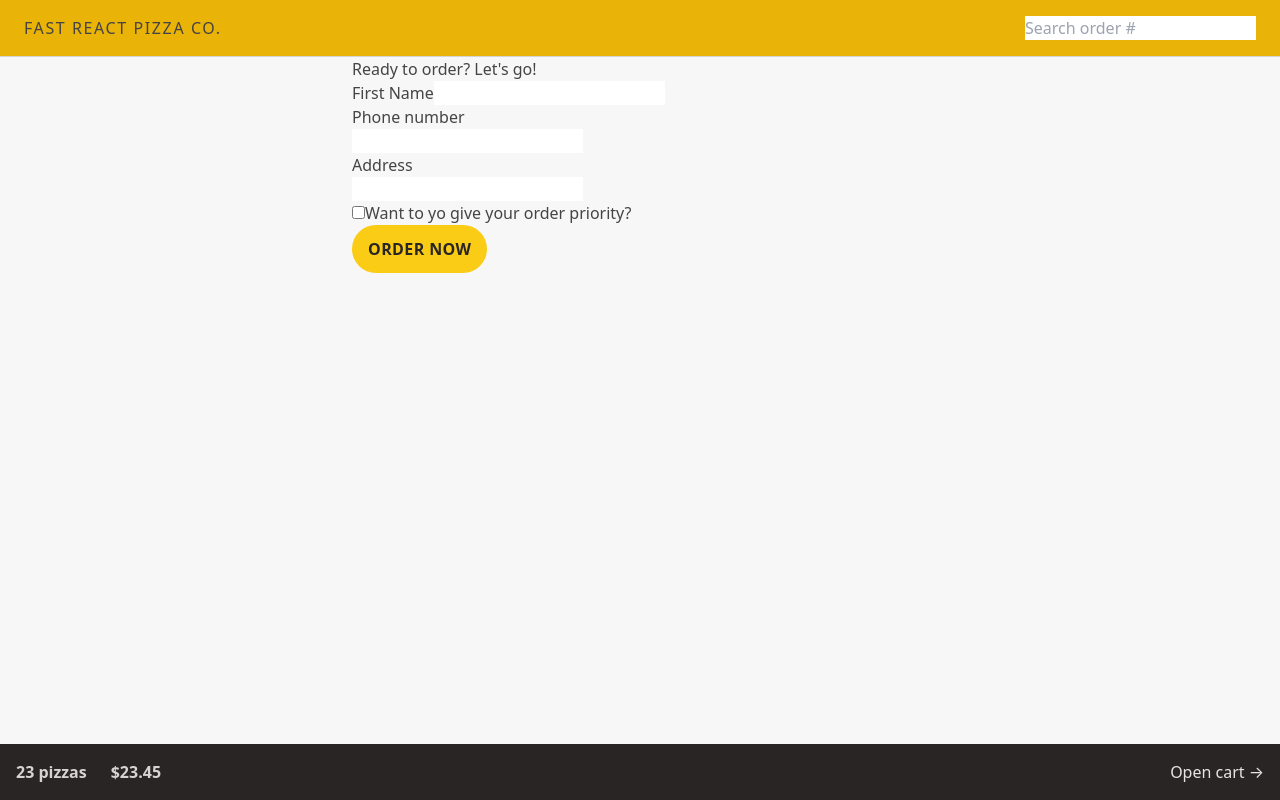
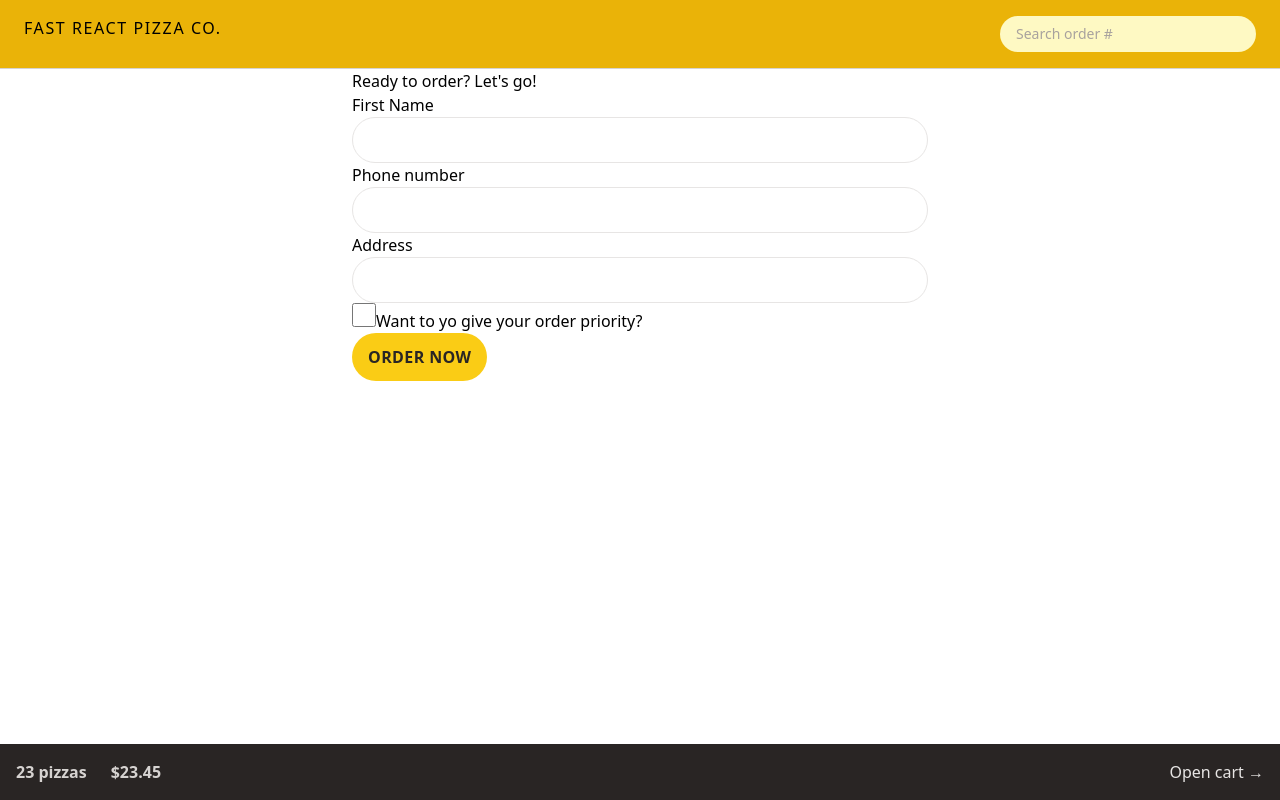
Before and after one commit to Syfer0/Fast-react-pizza, a React (Vite) app: page /order/new in a window 1280 px wide. Built offline with nearby package versions, Linux system fonts and the light colour scheme.

Commit message:
Tailwind reuse componets Layer apply

```diff
--- a/src/features/order/CreateOrder.jsx
+++ b/src/features/order/CreateOrder.jsx
@@ -42,25 +42,26 @@ function CreateOrder() {
       <Form method="POST" >
         <div>
           <label>First Name</label>
-          <input type="text" name="customer" required />
+          <input className="input" type="text" name="customer" required />
         </div>
 
         <div>
           <label>Phone number</label>
           <div>
-            <input type="tel" name="phone" required />
+            <input className="input" type="tel" name="phone" required />
           </div>
         </div>
 
         <div>
           <label>Address</label>
           <div>
-            <input type="text" name="address" required />
+            <input className=" input" type="text" name="address" required />
           </div>
         </div>
 
         <div>
           <input
+          className="h-6 w-6  accent-yellow-400 focus:outline-none focus:ring focus:ring-yellow-400 focus:ring-offset-2"
             type="checkbox"
             name="priority"
             id="priority"
@@ -72,7 +73,7 @@ function CreateOrder() {
 
         <div>
           <input type="hidden" name='cart'  value={JSON.stringify(cart)}/>
-          <button className='bg-yellow-400 uppercase font-semibold text-stone-800 py-3 px-4 inline-block hover:bg-yellow-300  tracking-wide rounded-full transition-colors duration-300 focus:outline-none focus:ring focus:ring-yellow-300 focus:ring-offset-2'>Order now</button>
+          <button className='bg-yellow-400 uppercase font-semibold text-stone-800 py-3 px-4 inline-block hover:bg-yellow-300  tracking-wide rounded-full transition-colors duration-300 focus:outline-none focus:ring focus:ring-yellow-300 focus:ring-offset-2 disabled:cursor-not-allowed'>Order now</button>
         </div>
       </Form>
     </div>
--- a/src/features/order/Searchorder.jsx
+++ b/src/features/order/Searchorder.jsx
@@ -12,7 +12,9 @@ function Searchorder() {
    }
   return (
     <form onSubmit={handlesubmit}>
-        <input  placeholder='Search order #' value={query} onChange={(e)=> setQuery(e.target.value)} />
+        <input  placeholder='Search order #' value={query} onChange={(e)=> setQuery(e.target.value) }
+        className='rounded-full px-4 py-2 text-sm bg-yellow-100 placeholder:text-stone-400 w-28 sm:w-64 sm:focus:w-72 transition-all duration-300 focus:outline-none focus:ring focus:ring-yellow-500 focus:ring-opacity-50'
+        />
     </form>
   )
 }
--- a/src/index.css
+++ b/src/index.css
@@ -1,18 +1,11 @@
 @tailwind base;
 @tailwind components;
 @tailwind utilities;
-body {
-  font-family: system-ui, -apple-system, BlinkMacSystemFont, 'Segoe UI', Roboto,
-    Oxygen, Ubuntu, Cantarell, 'Open Sans', 'Helvetica Neue', sans-serif;
-  background-color: #f7f7f7;
-  color: #444;
-}
 
-.layout {
-  display: grid;
-  grid-template-rows: auto 1fr auto;
-  gap: 32px;
-  height: 100dvh;
+@layer components{
+  .input{
+    @apply rounded-full border border-stone-200 text-sm px-4 py-2 transition-all duration-300 placeholder:text-stone-400 focus:outline-none focus:ring focus:ring-yellow-400 w-full md:px-6 md:py-3;
+  }
 }
 
 /* https://dev.to/afif/i-made-100-css-loaders-for-your-next-project-4eje */
```
Also changed, not shown: src/ui/Button.jsx (added).
